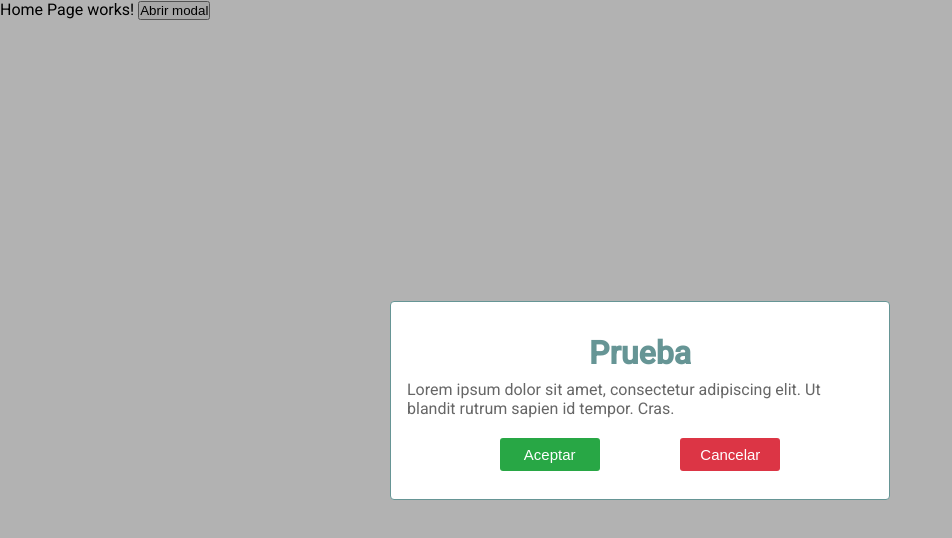
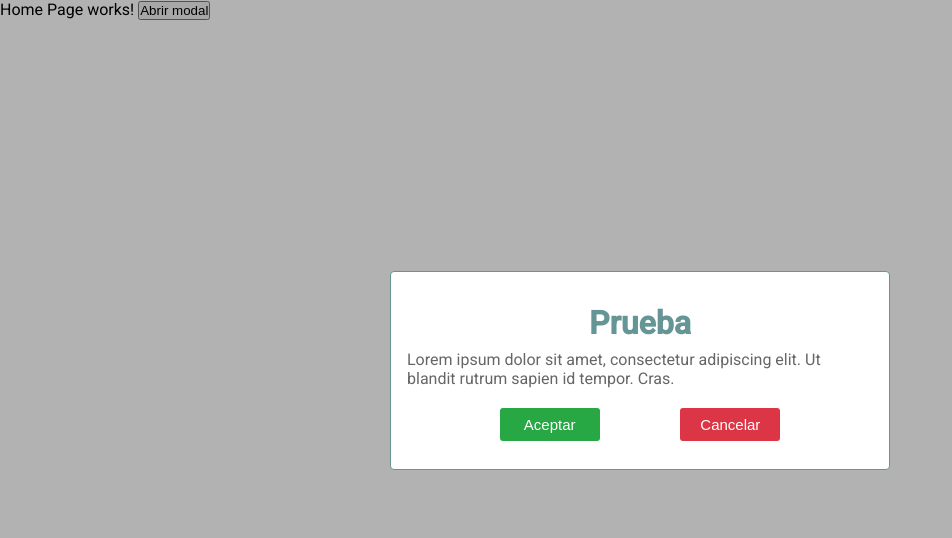
Before and after one commit to lortizg/GenshinImpactApp, an Angular app: page / in a window 1280 px wide. Both pictures are taken after a click on the button "Abrir modal". Shown: the top 538 px of the page, without its empty margins (0-952 px from the left). Built offline with nearby package versions, Linux system fonts and the light colour scheme.

Commit message:
Implementado un modal con animaciones a la hora de montar/desmontar el componente

```diff
--- a/src/app/app.component.html
+++ b/src/app/app.component.html
@@ -9,11 +9,3 @@
         <div></div>
     </div>
 </div>
-
-<!-- Custom Modals -->
-<app-modal
-    *ngFor="let modal of modals; index as i"
-    [conf]="modal"
-    [level]="i"
-    [@simpleFadeAnimation]="'in'"
-></app-modal>
--- a/src/app/app.component.ts
+++ b/src/app/app.component.ts
@@ -1,25 +1,12 @@
 import { Component, OnDestroy, OnInit } from '@angular/core';
-import { trigger, state, style, animate, transition } from '@angular/animations';
 import { Subscription } from 'rxjs';
-
-import { IModal } from './interfaces/IModal';
 
 import { SettingsService } from './services/settings.service';
 
 @Component({
     selector: 'app-root',
     templateUrl: './app.component.html',
-    styleUrls: ['./app.component.scss'],
-    animations: [trigger('simpleFadeAnimation', [
-        // the "in" style determines the "resting" state of the element when it is visible.
-        state('in', style({ opacity: 1 })),
-
-        // fade in when created. this could also be written as transition('void => *')
-        transition(':enter', [style({ opacity: 0 }), animate(300)]),
-
-        // fade out when destroyed. this could also be written as transition('void => *')
-        transition(':leave', animate(300, style({ opacity: 0 })))
-    ])]
+    styleUrls: ['./app.component.scss']
 })
 export class AppComponent implements OnInit, OnDestroy {
     /** Suscripción al loader del servicio de ajustes para que cualquier componente pueda lanzar el spinner de carga */
@@ -27,20 +14,12 @@ export class AppComponent implements OnInit, OnDestroy {
     /** True para renderizar spinner de carga */
     public loading: boolean = false;
 
-    /** Suscripción al servicio de modales para que cualquier componente pueda lanzarlos */
-    private modalSubscription!: Subscription;
-    /** Lista de modales mostrados actualmente */
-    public modals: Array<IModal> = [];
-
 
     constructor(private settings: SettingsService) {}
 
     ngOnInit(): void {
         // Nos suscribimos al observable loading del settings service para mostrar el spinner de carga
         this.loadingSubscription = this.settings.loadingObs.subscribe((loading: boolean) => this.loading = loading);
-
-        // Nos suscribimos al observable del modal service para renderizar modales
-        this.modalSubscription = this.settings.modalsObs.subscribe((modals: Array<IModal>) => this.modals = modals);
     }
 
     ngOnDestroy(): void {
@@ -48,9 +27,5 @@ export class AppComponent implements OnInit, OnDestroy {
         if(this.loadingSubscription) {
             this.loadingSubscription.unsubscribe();
         }
-
-        if(this.modalSubscription) {
-            this.modalSubscription.unsubscribe();
-        }
     }
 }
--- a/src/app/components/modal/modal.component.html
+++ b/src/app/components/modal/modal.component.html
@@ -1,4 +1,4 @@
-<div class="ModalComponent" [ngClass]="{ active: active }" [ngStyle]="{ '--level': level, '--next-level': level + 1 }">
+<div class="ModalComponent" (animationend)="animationDone($event)" [ngStyle]="{ '--level': level, '--next-level': level + 1 }">
     <div class="modal">
         <h1 class="title">{{ conf.title }}</h1>
 
--- a/src/app/components/modal/modal.component.scss
+++ b/src/app/components/modal/modal.component.scss
@@ -20,6 +20,8 @@
 
     background-color: rgba(0, 0, 0, .3);
 
+    animation: primaryModalFadeIn .4s;
+
     .modal {
         width: fit-content;
         min-width: 250px;
@@ -38,10 +40,8 @@
         background-color: white;
         color: #4d4d4d;
 
-        transform: translateY(-15px);
-        transform: translateY(calc(-15px + calc(var(--level, 0) * 15px)));
-        // transform: translate3d(0, calc(-15px + calc(var(--level, 0) * 15px)), calc(1px * var(--next-level)));
-        transition: transform var(--normal-speed, .5s) ease-out;
+        animation: primaryModalTranslateIn .3s;
+        transform: translateY(calc(-45px + calc(var(--next-level, 1) * 15px)));
 
         .title {
             width: 100%;
@@ -69,12 +69,22 @@
             align-items: center;
         }
     }
+}
 
-    &.active {
-        .modal {
-            transform: translateY(0);
-            transform: translateY(calc(-15px + calc(var(--next-level, 1) * 15px)));
-            // transform: translate3d(0, calc(-15px + calc(var(--next-level, 1) * 15px)), calc(1px * var(--next-level)));
-        }
-    }
+@keyframes primaryModalFadeIn {
+    from { opacity: 0; }
+    to { opacity: 1; }
 }
+
+@keyframes primaryModalFadeOut {
+    to { opacity: 0; }
+}
+
+@keyframes primaryModalTranslateIn {
+    0% { transform: translateY(calc(-45px + calc(var(--level, 0) * 15px))); }
+    100% { transform: translateY(calc(-45px + calc(var(--next-level, 1) * 15px))); }
+}
+
+@keyframes primaryModalTranslateOut {
+    to { transform: translateY(calc(-45px + calc(var(--level, 0) * 15px))); }
+}
--- a/src/app/interfaces/IModal.ts
+++ b/src/app/interfaces/IModal.ts
@@ -3,4 +3,5 @@ export interface IModal {
     content: Array<string>;
     onAccept?: () => void;
     onCancel?: () => void;
+    shouldClose?: boolean;
 }
--- a/src/app/pages/home/home.page.ts
+++ b/src/app/pages/home/home.page.ts
@@ -15,22 +15,6 @@ export class HomePage implements OnInit, OnDestroy {
 
     ngOnDestroy(): void {}
 
-    // public onModalOpen(): void {
-    //     this.settings.openModal({
-    //         title: 'Prueba',
-    //         content: ['Lorem ipsum dolor sit amet, consectetur adipiscing elit. Ut blandit rutrum sapien id tempor. Cras.'],
-    //         onAccept: () => this.settings.closeModal()
-    //     });
-
-    //     setTimeout(() => {
-    //         this.settings.openModal({
-    //             title: 'Prueba 2',
-    //             content: ['Lorem ipsum dolor sit amet, consectetur adipiscing elit. Ut blandit rutrum sapien id tempor. Cras.'],
-    //             onAccept: () => this.settings.closeAllModals()
-    //         });
-    //     }, 500);
-    // }
-
     public onModalOpen(): void {
         this.settings.openModal({
             title: 'Prueba',
@@ -38,11 +22,15 @@ export class HomePage implements OnInit, OnDestroy {
             onAccept: () => this.settings.openModal({
                 title: 'Prueba 2',
                 content: ['Lorem ipsum dolor sit amet, consectetur adipiscing elit. Ut blandit rutrum sapien id tempor. Cras.'],
-                onAccept: () => this.settings.closeAllModals(),
+                onAccept: () => this.settings.openModal({
+                    title: 'Prueba 3',
+                    content: ['Juan'],
+                    onCancel: () => this.settings.closeModal(),
+                    onAccept: () => this.settings.closeAllModals()
+                }),
                 onCancel: () => this.settings.closeModal()
             }),
             onCancel: () => this.settings.closeModal()
         });
     }
-
 }
--- a/src/app/services/settings.service.ts
+++ b/src/app/services/settings.service.ts
@@ -1,5 +1,7 @@
-import { Injectable } from '@angular/core';
+import { DOCUMENT } from '@angular/common';
+import { ComponentFactoryResolver, ComponentRef, Inject, Injectable, Injector } from '@angular/core';
 import { BehaviorSubject, Observable } from 'rxjs';
+import { ModalComponent } from '../components/modal/modal.component';
 
 import { IModal } from '../interfaces/IModal';
 
@@ -14,21 +16,17 @@ export class SettingsService {
     /** Observable al que suscribirse para recibir los cambios */
     public loadingObs: Observable<boolean> = this.loadingSub.asObservable();
 
-    /** Array con las configuraciones de los modales actuales usado de referencia para actualizar el observable */
-    private modals: Array<IModal> = [];
-    /** Subject para actualizar el observable */
-    private modalsSub: BehaviorSubject<Array<IModal>> = new BehaviorSubject(this.modals);
-    /** Observable al que suscribirse para recibir los cambios */
-    public modalsObs: Observable<Array<IModal>> = this.modalsSub.asObservable();
+    /** Array de las referencias a las instancias de modales */
+    private modalRefs: Array<ComponentRef<ModalComponent>> = [];
 
-
-    constructor() { }
-
+    constructor(
+        private resolver: ComponentFactoryResolver,
+        private injector: Injector,
+        @Inject(DOCUMENT) private document: Document
+    ) { }
 
     /**
      * Muestra u oculta el spinner de cargando
-     *
-     * @param loading True si se quiere mostrar el spinner, false si no
      */
     public setLoading(loading: boolean): void {
         this.loading = loading;
@@ -38,24 +36,42 @@ export class SettingsService {
     /**
      * Abre un modal nuevo, que se superpone al actual, en caso de que hubiera.
      */
-    public openModal(modal: IModal): void {
-        this.modals.push(modal);
-        this.modalsSub.next(this.modals);
+    public openModal(conf: IModal): void {
+        const factory = this.resolver.resolveComponentFactory(ModalComponent);
+        const componentRef: ComponentRef<ModalComponent> = factory.create(this.injector);
+
+        componentRef.instance.conf = conf;
+        componentRef.instance.level = this.modalRefs.length;
+        componentRef.hostView.detectChanges();
+        this.modalRefs.push(componentRef);
+
+        const { nativeElement } = componentRef.location;
+        this.document.body.appendChild(nativeElement);
+
+        componentRef.instance.afterClose.subscribe(() => {
+            componentRef.destroy();
+            this.document.body.removeChild(nativeElement);
+        });
     }
 
     /**
      * Cierra el último modal abierto, preservando los anteriores, en caso de que hubiera.
      */
     public closeModal(): void {
-        this.modals.pop();
-        this.modalsSub.next(this.modals);
+        const componentRef: ComponentRef<ModalComponent> = this.modalRefs.pop();
+        componentRef.instance.close();
     }
 
     /**
      * Cierra todos los modales abiertos.
      */
     public closeAllModals(): void {
-        this.modals = [];
-        this.modalsSub.next(this.modals);
+        // Cerramos todos los modales
+        for(let i = 0; i < this.modalRefs.length; i++) {
+            this.modalRefs[i].instance.close();
+        }
+
+        // Reiniciamos la variable con los modales
+        this.modalRefs = [];
     }
 }
```
Also changed, not shown: src/app/components/modal/modal.component.ts (+39 -9 lines).
